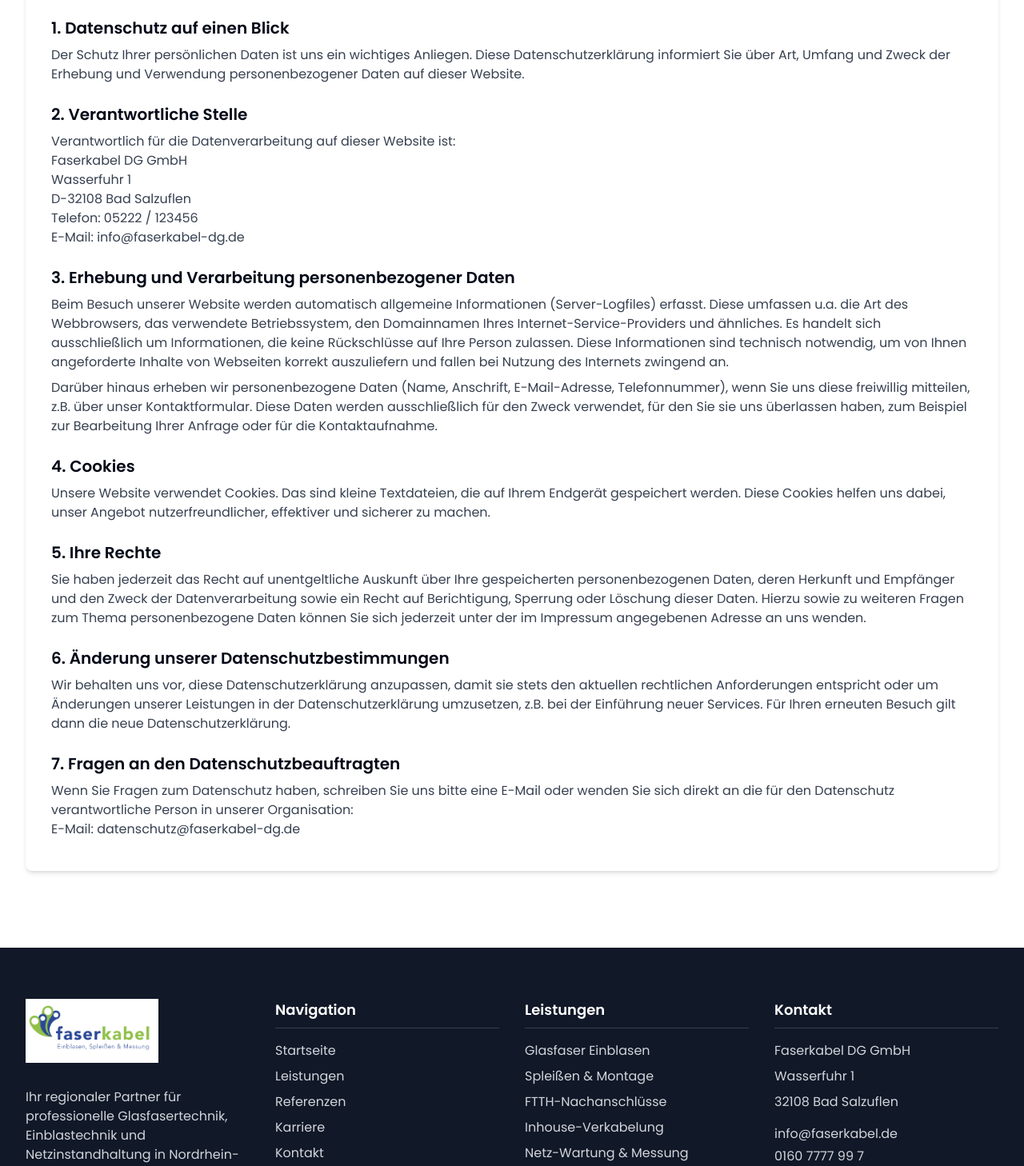
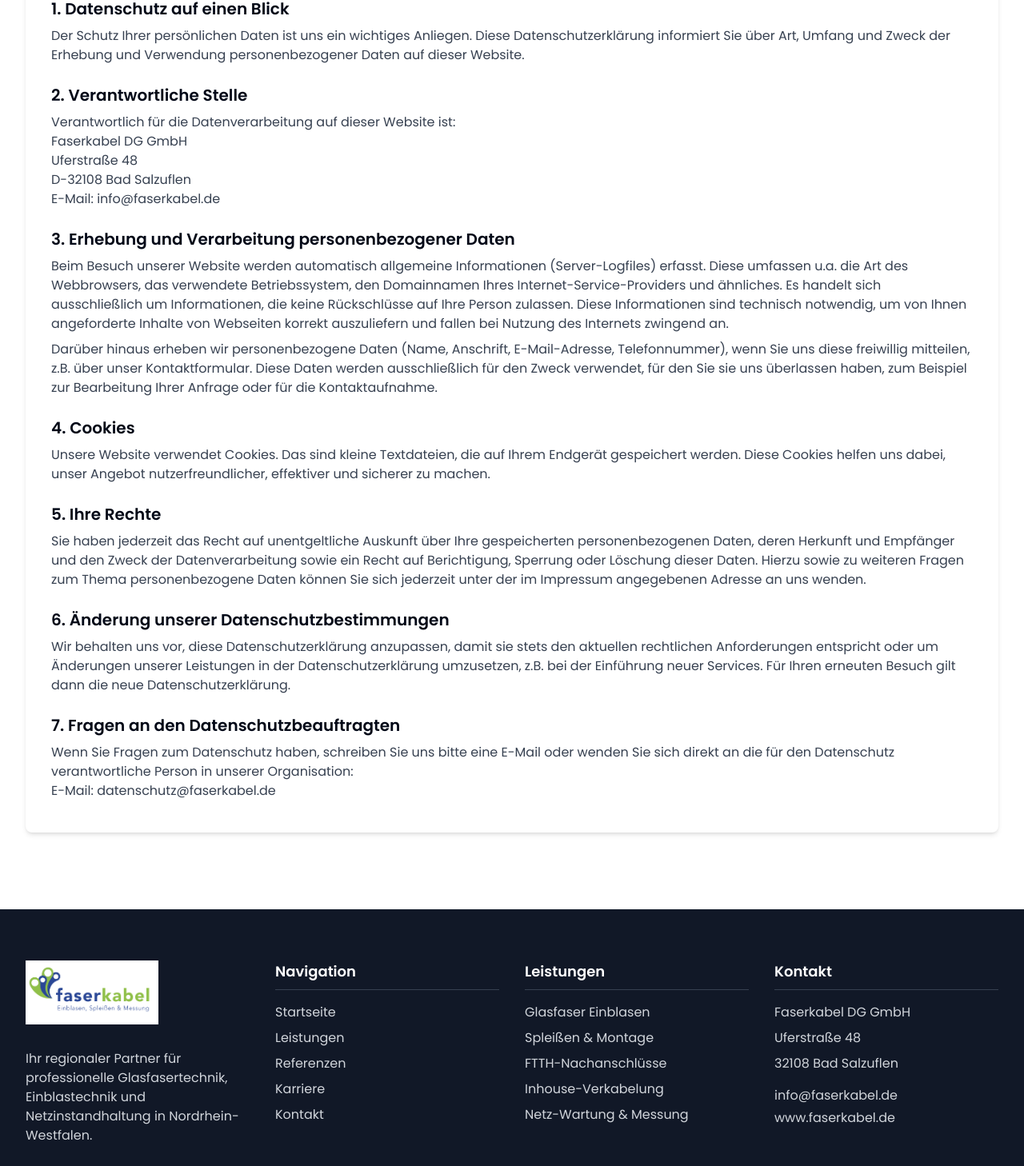
Before and after one commit to musayyab-naveed/faserkabel-zukunft-netz, a React (Vite) app: page /legal in a window 1280 px wide. Shown: the part 1195-2653 px from the top of the page at 80% size. Built offline with nearby package versions, Linux system fonts and the light colour scheme.

Commit message:
Update address to Uferstraße 48 in Contact, Footer, and Legal components

```diff
--- a/src/components/ContactSection.tsx
+++ b/src/components/ContactSection.tsx
@@ -1,6 +1,6 @@
 
 import React, { useState } from 'react';
-import { Mail, Phone, MapPin, Globe } from 'lucide-react';
+import { Mail, MapPin, Globe } from 'lucide-react';
 
 const ContactSection: React.FC = () => {
   const [formData, setFormData] = useState({
@@ -125,7 +125,7 @@ const ContactSection: React.FC = () => {
                 <ContactItem
                   icon={<MapPin className="h-6 w-6 text-brand-green" />}
                   title="Adresse"
-                  content="Wasserfuhr 1, 32108 Bad Salzuflen"
+                  content="Uferstraße 48, 32108 Bad Salzuflen"
                 />
                 <ContactItem
                   icon={<Mail className="h-6 w-6 text-brand-green" />}
@@ -133,13 +133,6 @@ const ContactSection: React.FC = () => {
                   content="info@faserkabel.de"
                   isLink
                   linkHref="mailto:info@faserkabel.de"
-                />
-                <ContactItem
-                  icon={<Phone className="h-6 w-6 text-brand-green" />}
-                  title="Telefon"
-                  content="0160 7777 99 7"
-                  isLink
-                  linkHref="tel:01607777997"
                 />
                 <ContactItem
                   icon={<Globe className="h-6 w-6 text-brand-green" />}
@@ -155,7 +148,7 @@ const ContactSection: React.FC = () => {
             {/* Map */}
             <div className="rounded-lg shadow-md overflow-hidden h-64">
               <iframe
-                src="https://www.google.com/maps/embed?pb=!1m18!1m12!1m3!1d2452.1019653987705!2d8.755927076906147!3d52.07787366886875!2m3!1f0!2f0!3f0!3m2!1i1024!2i768!4f13.1!3m3!1m2!1s0x47ba6adf4d6f867b%3A0x3c8eec8c8aa54412!2sWasserfuhr%201%2C%2032108%20Bad%20Salzuflen!5e0!3m2!1sen!2sde!4v1761297170825!5m2!1sen!2sde"
+                src="https://maps.google.com/maps?q=Uferstra%C3%9Fe%2048%2C%2032108%20Bad%20Salzuflen&t=&z=15&ie=UTF8&iwloc=&output=embed"
                 width="100%"
                 height="450"
                 style={{ border: 0 }}
--- a/src/components/Footer.tsx
+++ b/src/components/Footer.tsx
@@ -48,17 +48,12 @@ const Footer: React.FC = () => {
             <h3 className="text-lg font-semibold mb-4 border-b border-gray-700 pb-2">Kontakt</h3>
             <address className="not-italic text-gray-300">
               <p className="mb-2">Faserkabel DG GmbH</p>
-              <p className="mb-2">Wasserfuhr 1</p>
+              <p className="mb-2">Uferstraße 48</p>
               <p className="mb-2">32108 Bad Salzuflen</p>
             </address>
             <p className="mb-1 mt-4">
               <a href="mailto:info@faserkabel.de" className="text-gray-300 hover:text-brand-green transition">
                 info@faserkabel.de
-              </a>
-            </p>
-            <p className="mb-1">
-              <a href="tel:01607777997" className="text-gray-300 hover:text-brand-green transition">
-                0160 7777 99 7
               </a>
             </p>
             <p>
--- a/src/pages/Contact.tsx
+++ b/src/pages/Contact.tsx
@@ -2,7 +2,7 @@
 import React, { useState } from 'react';
 import Navbar from '../components/Navbar';
 import Footer from '../components/Footer';
-import { Mail, Phone, MapPin, Globe } from 'lucide-react';
+import { Mail, MapPin, Globe } from 'lucide-react';
 
 const Contact: React.FC = () => {
   const [formData, setFormData] = useState({
@@ -59,7 +59,7 @@ const Contact: React.FC = () => {
                     <ContactItem
                       icon={<MapPin className="h-6 w-6 text-brand-green" />}
                       title="Adresse"
-                      content="Wasserfuhr 1, 32108 Bad Salzuflen"
+                      content="Uferstraße 48, 32108 Bad Salzuflen"
                     />
                     <ContactItem
                       icon={<Mail className="h-6 w-6 text-brand-green" />}
@@ -67,13 +67,6 @@ const Contact: React.FC = () => {
                       content="info@faserkabel.de"
                       isLink
                       linkHref="mailto:info@faserkabel.de"
-                    />
-                    <ContactItem
-                      icon={<Phone className="h-6 w-6 text-brand-green" />}
-                      title="Telefon"
-                      content="0160 7777 99 7"
-                      isLink
-                      linkHref="tel:01607777997"
                     />
                     <ContactItem
                       icon={<Globe className="h-6 w-6 text-brand-green" />}
@@ -220,7 +213,7 @@ const Contact: React.FC = () => {
               <h2 className="text-2xl font-bold mb-6">Standort</h2>
               <div className="rounded-lg shadow-md overflow-hidden">
                 <iframe
-                  src="https://www.google.com/maps/embed?pb=!1m18!1m12!1m3!1d2452.1019653987705!2d8.755927076906147!3d52.07787366886875!2m3!1f0!2f0!3f0!3m2!1i1024!2i768!4f13.1!3m3!1m2!1s0x47ba6adf4d6f867b%3A0x3c8eec8c8aa54412!2sWasserfuhr%201%2C%2032108%20Bad%20Salzuflen!5e0!3m2!1sen!2sde!4v1761297170825!5m2!1sen!2sde"
+                  src="https://maps.google.com/maps?q=Uferstra%C3%9Fe%2048%2C%2032108%20Bad%20Salzuflen&t=&z=15&ie=UTF8&iwloc=&output=embed"
                   width="100%"
                   height="450"
                   style={{ border: 0 }}
--- a/src/pages/Legal.tsx
+++ b/src/pages/Legal.tsx
@@ -26,7 +26,7 @@ const Legal: React.FC = () => {
                 <div>
                   <h3 className="text-xl font-semibold mb-2">Angaben gemäß § 5 TMG</h3>
                   <p>Faserkabel DG GmbH<br />
-                  Wasserfuhr 1<br />
+                  Uferstraße 48<br />
                   32108 Bad Salzuflen</p>
                 </div>
 
@@ -37,8 +37,7 @@ const Legal: React.FC = () => {
 
                 <div>
                   <h3 className="text-xl font-semibold mb-2">Kontakt</h3>
-                  <p>Mobil: 0160 7777 99 7<br />
-                  E-Mail: info@faserkabel.de<br />
+                  <p>E-Mail: info@faserkabel.de<br />
                   Web: www.faserkabel.de</p>
                 </div>
 
@@ -74,10 +73,9 @@ const Legal: React.FC = () => {
                   <p className="mb-2 text-gray-700">
                     Verantwortlich für die Datenverarbeitung auf dieser Website ist:<br />
                     Faserkabel DG GmbH<br />
-                    Wasserfuhr 1<br />
+                    Uferstraße 48<br />
                     D-32108 Bad Salzuflen<br />
-                    Telefon: 05222 / 123456<br />
-                    E-Mail: info@faserkabel-dg.de
+                    E-Mail: info@faserkabel.de
                   </p>
                 </div>
 
@@ -116,7 +114,7 @@ const Legal: React.FC = () => {
                   <h3 className="text-xl font-semibold mb-2">7. Fragen an den Datenschutzbeauftragten</h3>
                   <p className="mb-2 text-gray-700">
                     Wenn Sie Fragen zum Datenschutz haben, schreiben Sie uns bitte eine E-Mail oder wenden Sie sich direkt an die für den Datenschutz verantwortliche Person in unserer Organisation:<br />
-                    E-Mail: datenschutz@faserkabel-dg.de
+                    E-Mail: datenschutz@faserkabel.de
                   </p>
                 </div>
               </div>
```
